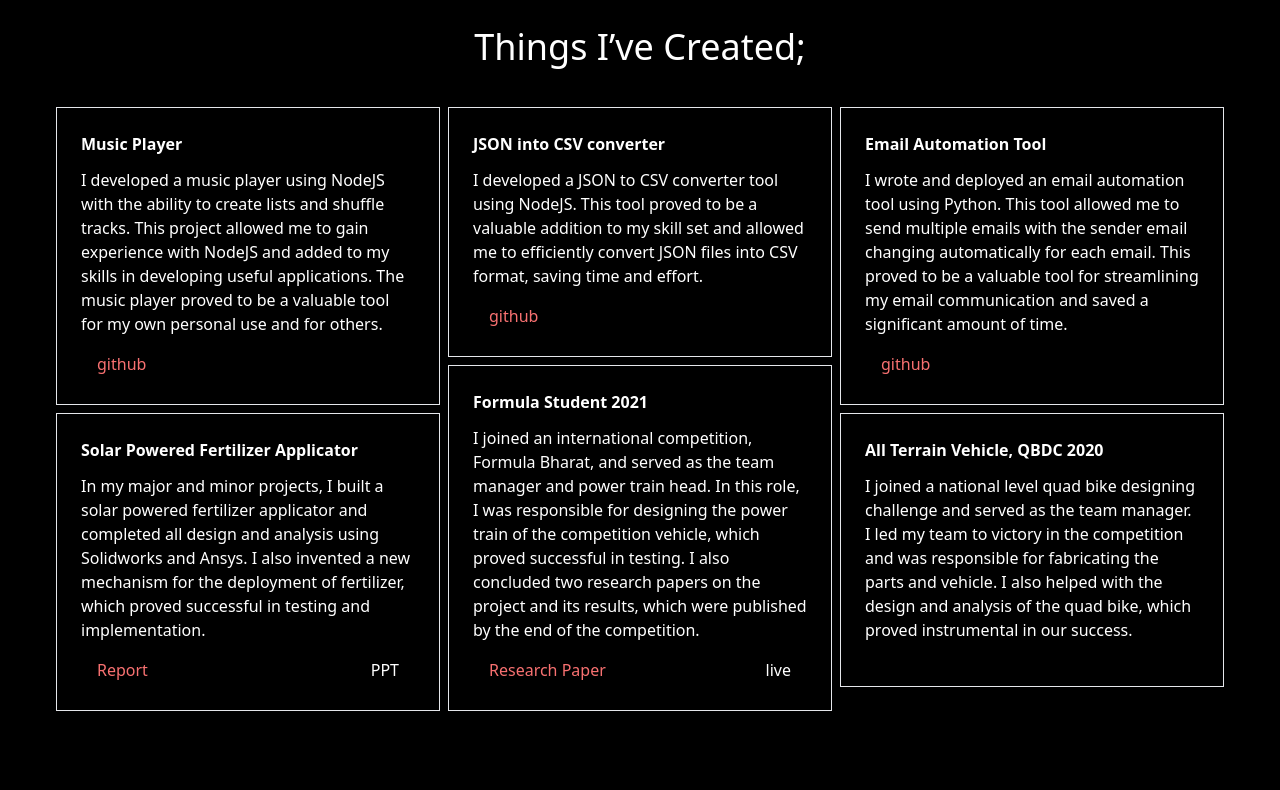
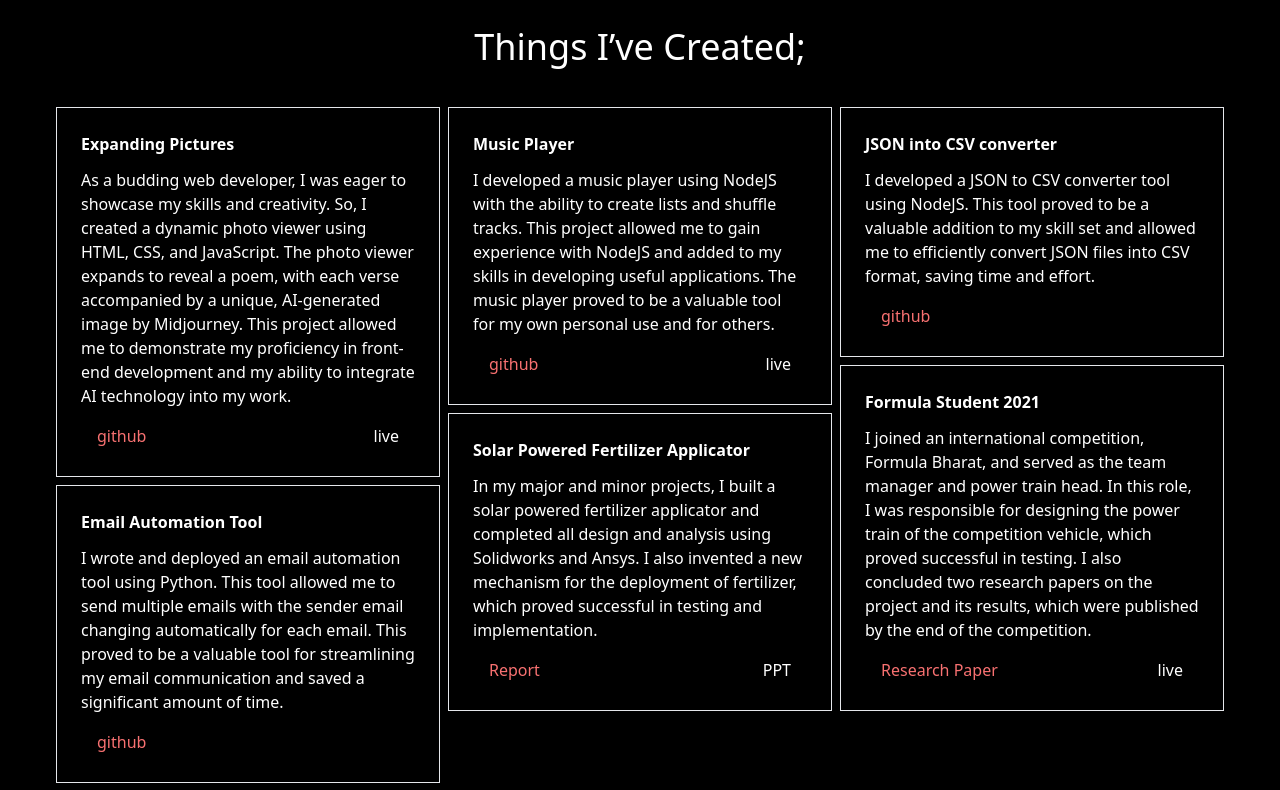
Before and after one commit to shirazhashmi/shirazhashmi.github.io, a React (Create React App) app: page / in a window 1280 px wide. Shown: the part 1560-2350 px from the top of the page. Built offline with nearby package versions, Linux system fonts and the light colour scheme.

Commit message:
Update projects.js

```diff
--- a/src/components/projects.js
+++ b/src/components/projects.js
@@ -2,6 +2,20 @@ import React from 'react'
 import useWindowSize from '../utils/winResize'
 const Projects = () =>{
     const data = [
+           {
+            displayName: 'Expanding Pictures',
+            text: 'As a budding web developer, I was eager to showcase my skills and creativity. So, I created a dynamic photo viewer using HTML, CSS, and JavaScript. The photo viewer expands to reveal a poem, with each verse accompanied by a unique, AI-generated image by Midjourney. This project allowed me to demonstrate my proficiency in front-end development and my ability to integrate AI technology into my work.',
+            link:[
+                {
+                    name: 'github',
+                    href: 'https://github.com/shirazhashmi/Expanding-Picture'
+                },
+                  {
+                    name: 'live',
+                    href: 'https://shirazhashmi.github.io/Expanding-Picture/'
+                }
+            ],
+        },
         {
             displayName: 'Music Player',
             text: 'I developed a music player using NodeJS with the ability to create lists and shuffle tracks. This project allowed me to gain experience with NodeJS and added to my skills in developing useful applications. The music player proved to be a valuable tool for my own personal use and for others.',
@@ -9,6 +23,10 @@ const Projects = () =>{
                 {
                     name: 'github',
                     href: 'https://github.com/shirazhashmi/music-player'
+                },
+                  {
+                    name: 'live',
+                    href: 'https://shirazhashmi.github.io/music-player/'
                 }
             ],
         },
```
